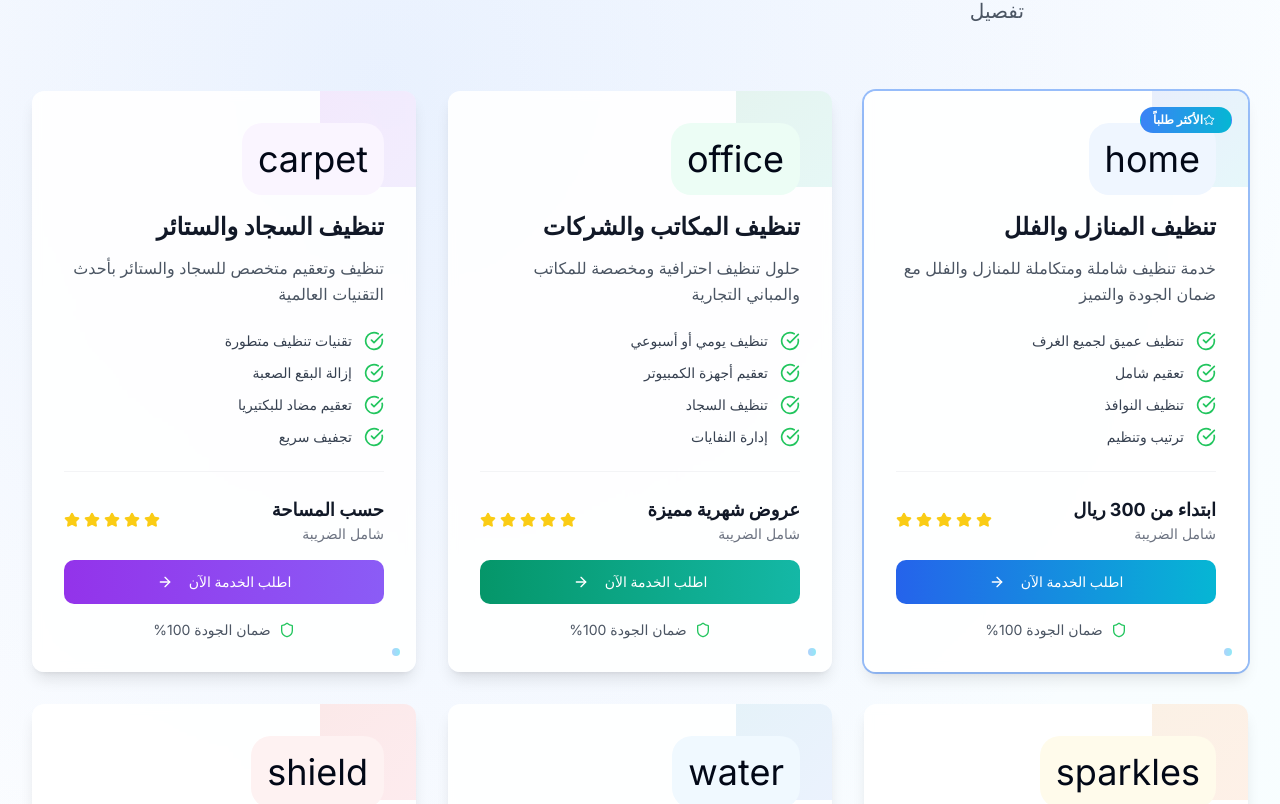
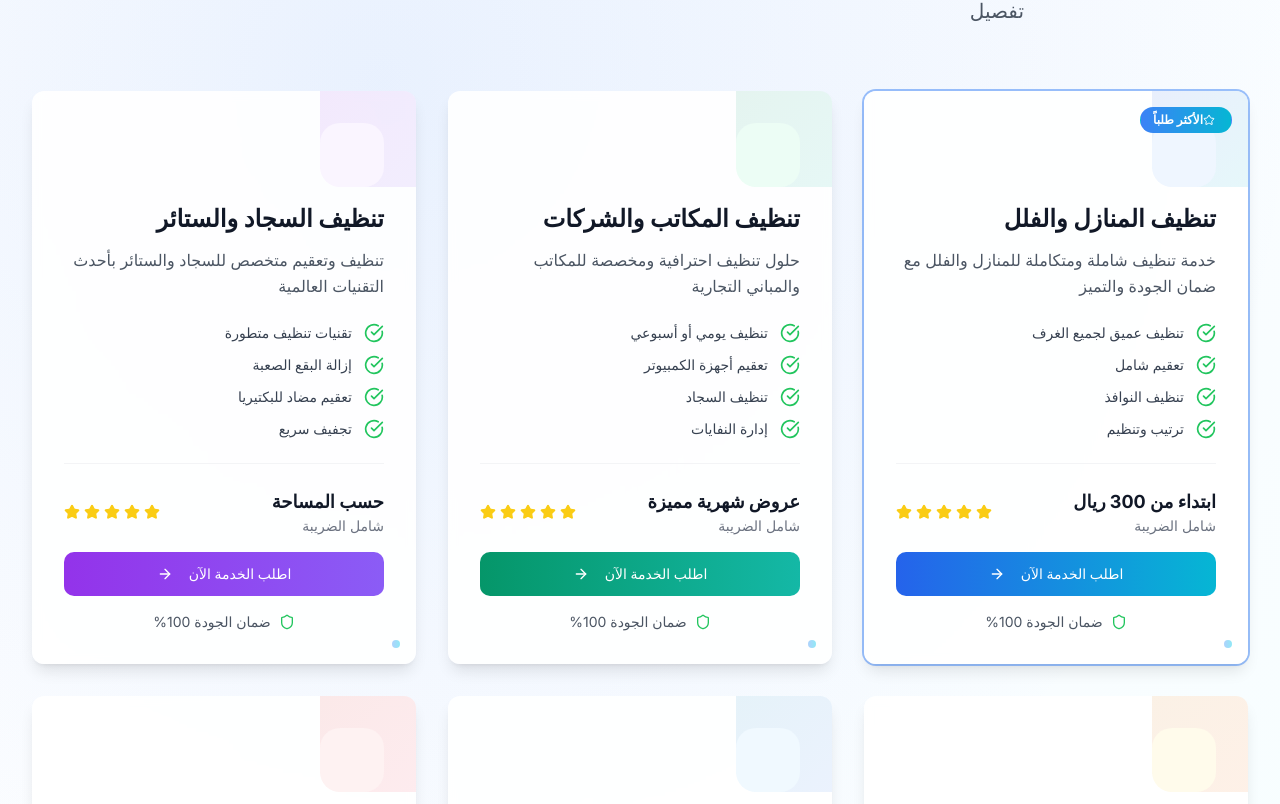
Before and after one commit to w-cleaning55/cw, a Next.js app: page / in a window 1280 px wide. Shown: the part 2219-3023 px from the top of the page. Built offline with nearby package versions, Linux system fonts and the light colour scheme.

Commit message:
Add icon mapping function to render proper icons
cgen-3e6ee51991a64c69831450bb49a94888

```diff
--- a/components/sections/PremiumServicesSection.tsx
+++ b/components/sections/PremiumServicesSection.tsx
@@ -1,7 +1,7 @@
 "use client";
 
 import React from "react";
-import { ArrowRight, CheckCircle, Star, Zap, Shield } from "lucide-react";
+import { ArrowRight, CheckCircle, Star, Zap, Shield, Home, Building, Sparkles, Droplet } from "lucide-react";
 import { Button } from "@/components/ui/button";
 import { Card, CardContent } from "@/components/ui/card";
 import { Badge } from "@/components/ui/badge";
@@ -11,6 +11,26 @@ interface PremiumServicesSectionProps {
 }
 
 const PremiumServicesSection: React.FC<PremiumServicesSectionProps> = ({ className = "" }) => {
+  const getServiceIcon = (iconType: string) => {
+    const iconClass = "w-8 h-8";
+    switch (iconType) {
+      case "home":
+        return <Home className={iconClass} />;
+      case "office":
+        return <Building className={iconClass} />;
+      case "carpet":
+        return <Star className={iconClass} />;
+      case "sparkles":
+        return <Sparkles className={iconClass} />;
+      case "water":
+        return <Droplet className={iconClass} />;
+      case "shield":
+        return <Shield className={iconClass} />;
+      default:
+        return <Star className={iconClass} />;
+    }
+  };
+
   const services = [
     {
       id: "home-cleaning",
@@ -132,7 +152,9 @@ const PremiumServicesSection: React.FC<PremiumServicesSectionProps> = ({ classNa
                 {/* Service icon and title */}
                 <div className="mb-6">
                   <div className={`inline-flex p-4 rounded-2xl ${service.bgPattern} mb-4 group-hover:scale-110 transition-transform duration-300`}>
-                    <span className="text-4xl">{service.icon}</span>
+                    <div className={`text-transparent bg-gradient-to-r ${service.gradient} bg-clip-text`}>
+                      {getServiceIcon(service.icon)}
+                    </div>
                   </div>
 
                   <h3 className="text-2xl font-bold text-gray-900 mb-3 group-hover:text-blue-700 transition-colors duration-300" dir="rtl">
```
